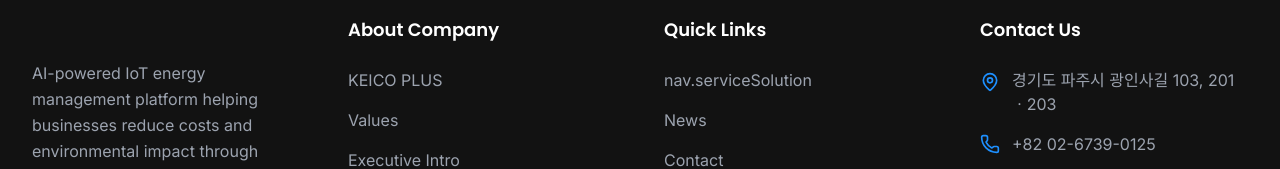
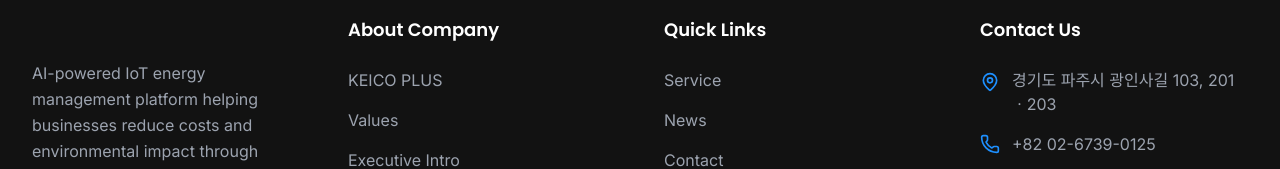
Before and after one commit to Iqboloy0109/KeicoPlus, a React (Vite) app: page / in a window 1280 px wide. Shown: the part 8792-8961 px from the top of the page. Built offline with nearby package versions, Linux system fonts and the light colour scheme.

Commit message:
fix: footer section Service part

```diff
--- a/src/components/layout/Footer.tsx
+++ b/src/components/layout/Footer.tsx
@@ -112,10 +112,10 @@ export default function Footer() {
             <ul className="space-y-4">
               <li>
                 <Link
-                  to="/services"
+                  to="/services/green-energy"
                   className="text-gray-400 hover:text-primary transition-colors"
                 >
-                  {t("nav.serviceSolution")}
+                  {t("nav.service")}
                 </Link>
               </li>
               <li>
```
